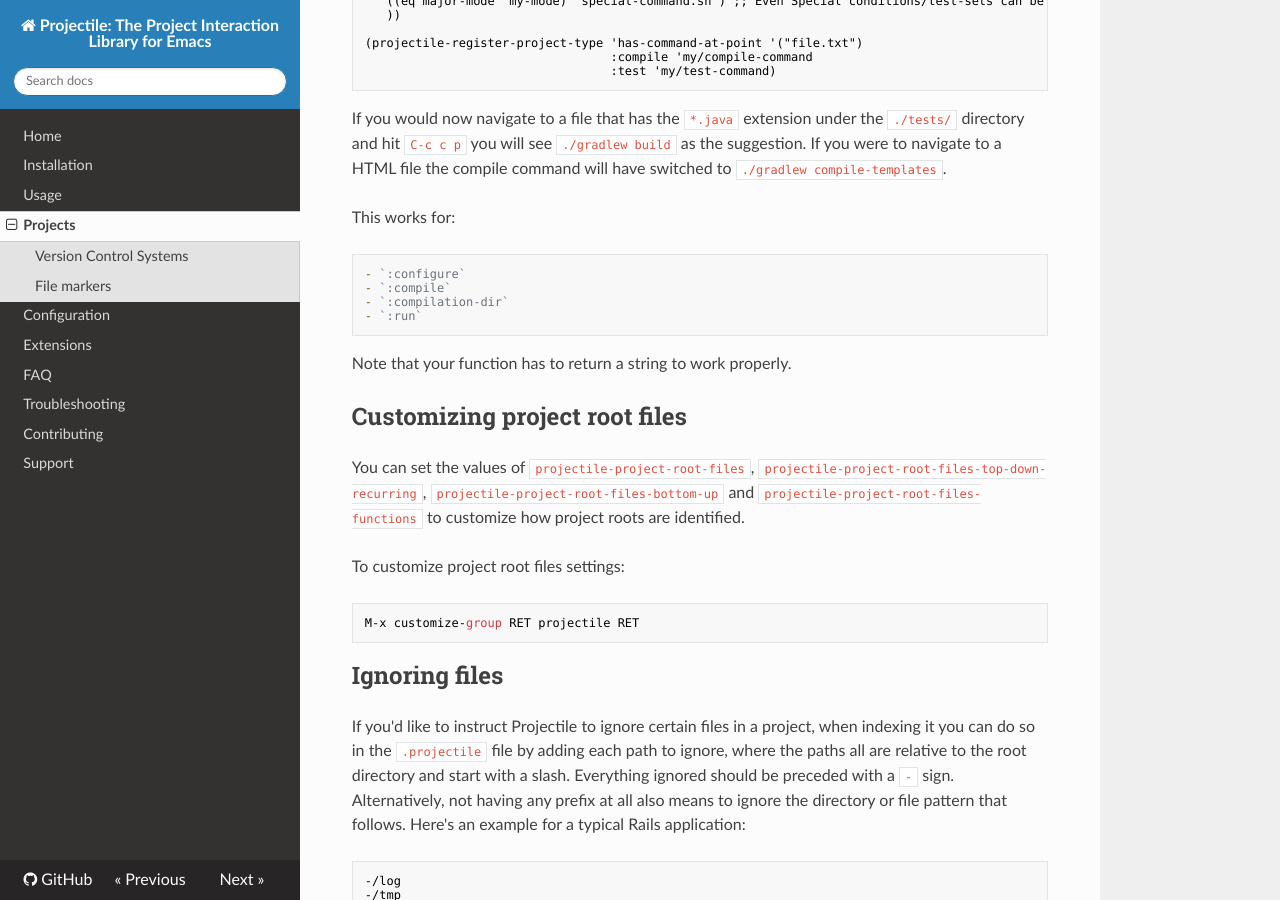
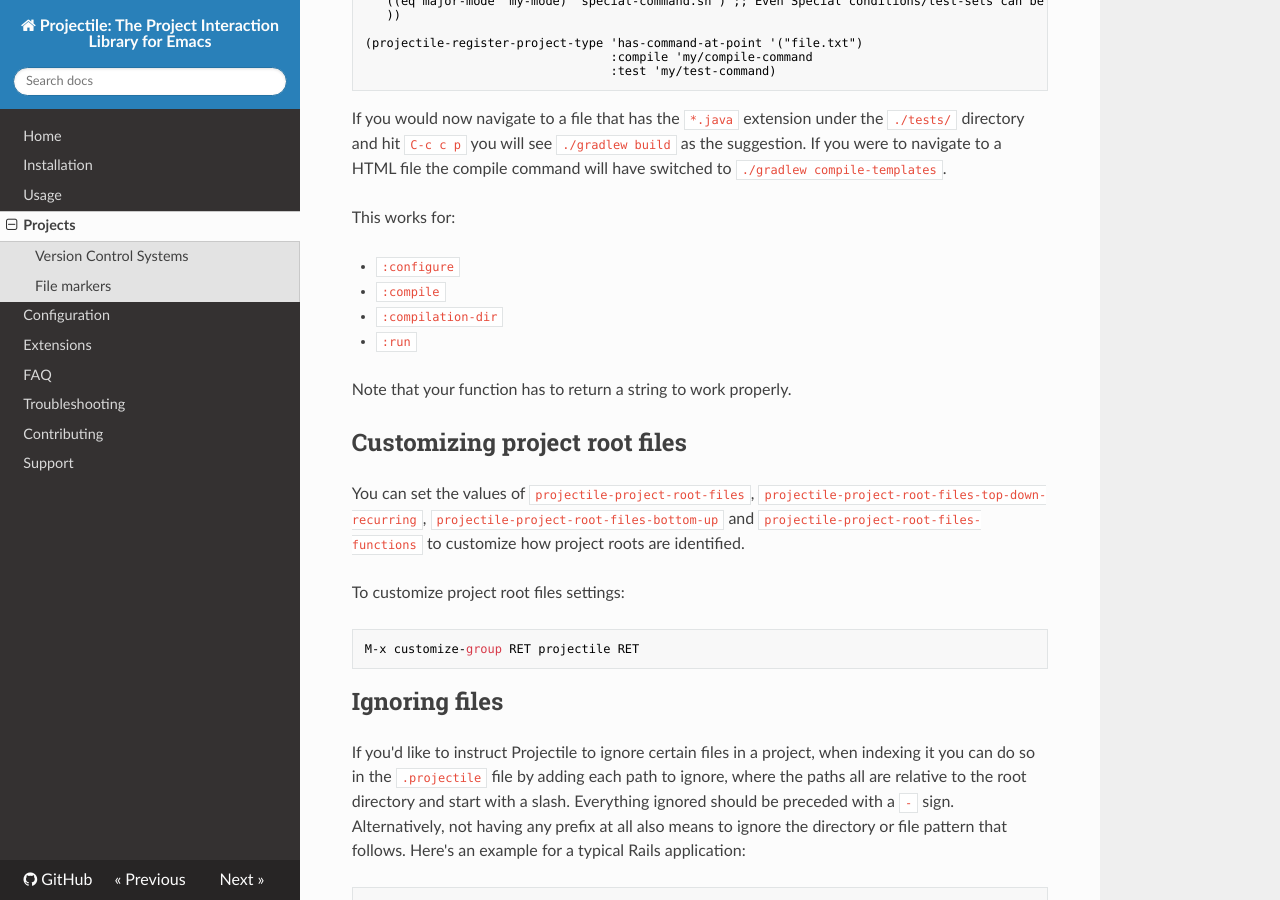
Before and after one commit to bbatsov/projectile, an MkDocs documentation site: the page built from doc/projects.md, in a window 1280 px wide and 900 px high, scrolled down 2916 px. Built offline with MkDocs 1.6.1, drawn with Linux system fonts in a browser that asks for light colours; nearby versions of some CDN libraries; old or Windows-style settings are respelled for this version of MkDocs.

Commit message:
Really fix the formatting :-)

```diff
--- a/doc/projects.md
+++ b/doc/projects.md
@@ -124,10 +124,10 @@
 
 This works for:
 
-    - `:configure`
-    - `:compile`
-    - `:compilation-dir`
-    - `:run`
+  * `:configure`
+  * `:compile`
+  * `:compilation-dir`
+  * `:run`
 
 Note that your function has to return a string to work properly.
 
```
